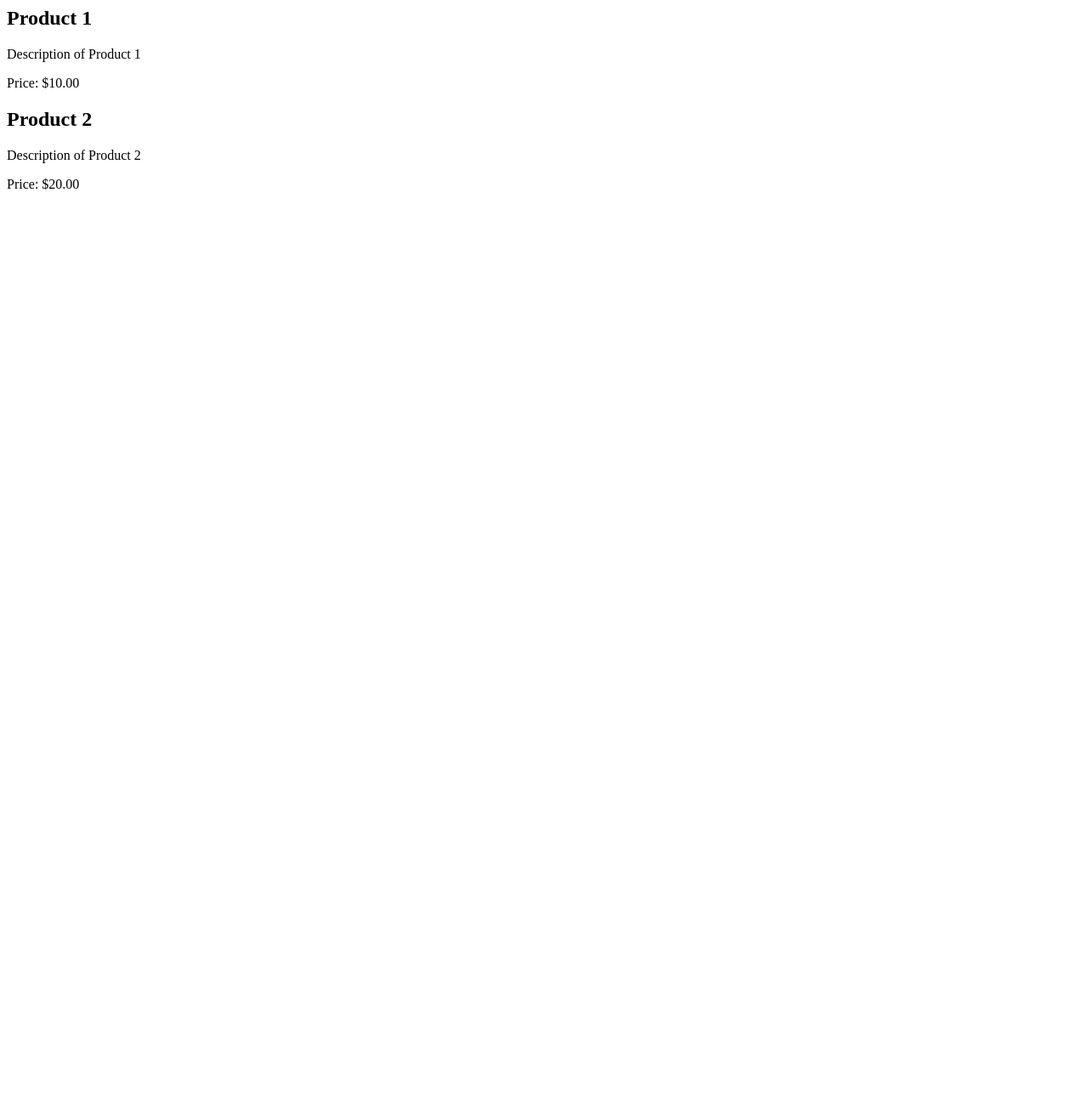
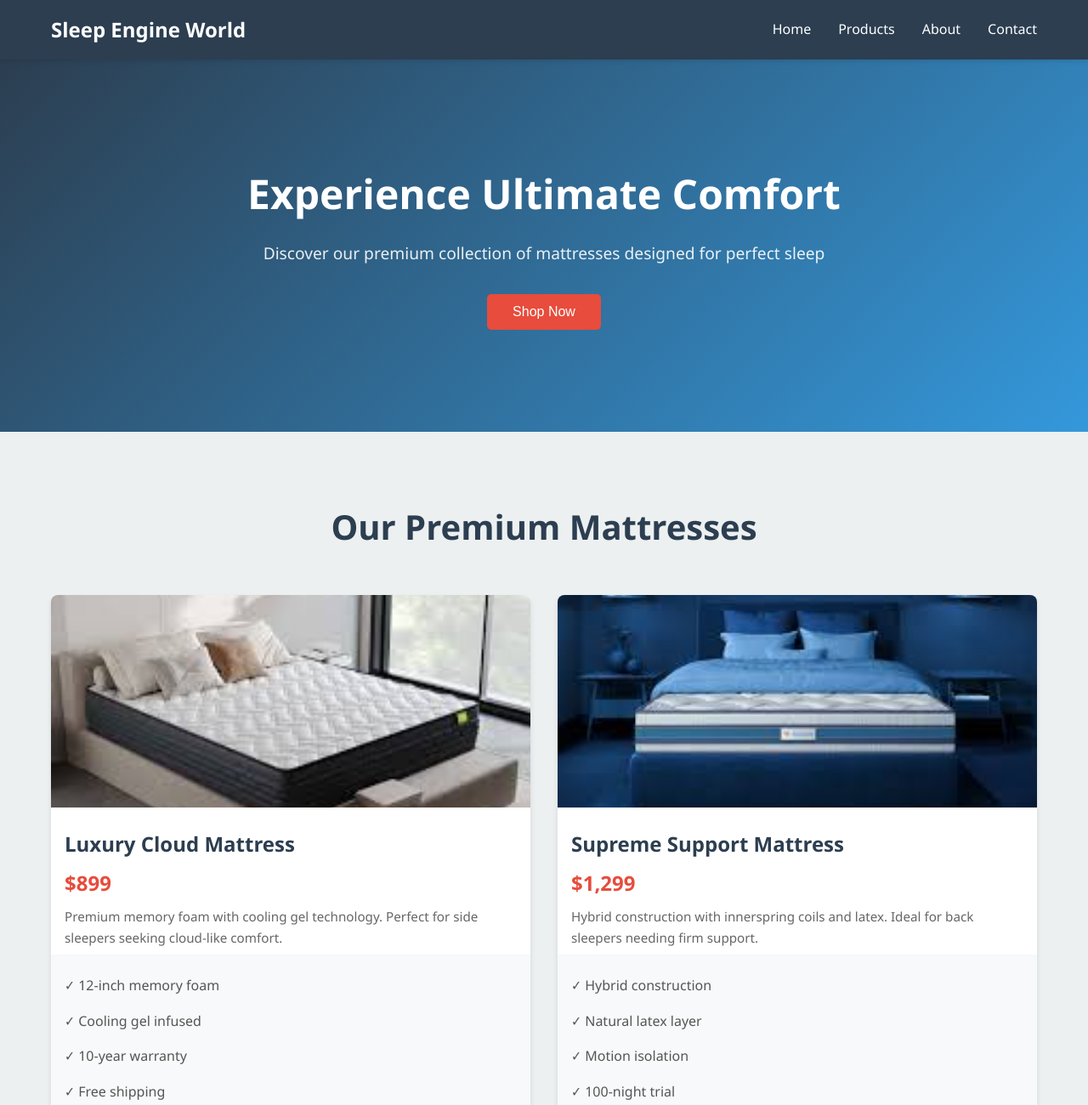
Before and after one commit to shivamnagpal066/SleepEngineWorld, a plain HTML site: page index.html in a window 1280 px wide. Shown: the top 1300 px of the page at 85% size. Before the commit the page ends 800 px from the top, so only its background shows below. Drawn offline with Linux system fonts and the light colour scheme.

Commit message:
Updated index.html with new content

```diff
--- a/index.html
+++ b/index.html
@@ -1,12 +1,128 @@
-<div class="product-card">
-    <h2>Product 1</h2>
-    <p>Description of Product 1</p>
-    <span>Price: $10.00</span>
-    <!-- Button removed -->
-</div>
-<div class="product-card">
-    <h2>Product 2</h2>
-    <p>Description of Product 2</p>
-    <span>Price: $20.00</span>
-    <!-- Button removed -->
-</div>
+<!DOCTYPE html>
+<html lang="en">
+<head>
+    <meta charset="UTF-8">
+    <meta name="viewport" content="width=device-width, initial-scale=1.0">
+    <title>Sleep Engine World - Premium Mattresses</title>
+    <link rel="stylesheet" href="styles.css">
+</head>
+<body>
+    <!-- Navigation -->
+    <nav class="navbar">
+        <div class="container">
+            <div class="logo">Sleep Engine World</div>
+            <ul class="nav-links">
+                <li><a href="#home">Home</a></li>
+                <li><a href="#products">Products</a></li>
+                <li><a href="#about">About</a></li>
+                <li><a href="#contact">Contact</a></li>
+            </ul>
+        </div>
+    </nav>
+
+    <!-- Hero Section -->
+    <section id="home" class="hero">
+        <div class="hero-content">
+            <h1>Experience Ultimate Comfort</h1>
+            <p>Discover our premium collection of mattresses designed for perfect sleep</p>
+            <button class="cta-btn">Shop Now</button>
+        </div>
+    </section>
+
+    <!-- Products Section -->
+    <section id="products" class="products">
+        <div class="container">
+            <h2>Our Premium Mattresses</h2>
+            <div class="product-grid">
+                <!-- Mattress 1 -->
+                <div class="product-card">
+                    <img src="mattress1.jpg" alt="Luxury Cloud Mattress" class="product-img">
+                    <h3>Luxury Cloud Mattress</h3>
+                    <p class="price">$899</p>
+                    <p class="description">Premium memory foam with cooling gel technology. Perfect for side sleepers seeking cloud-like comfort.</p>
+                    <ul class="features">
+                        <li>✓ 12-inch memory foam</li>
+                        <li>✓ Cooling gel infused</li>
+                        <li>✓ 10-year warranty</li>
+                        <li>✓ Free shipping</li>
+                    </ul>
+                </div>
+
+                <!-- Mattress 2 -->
+                <div class="product-card">
+                    <img src="mattress2.jpg" alt="Supreme Support Mattress" class="product-img">
+                    <h3>Supreme Support Mattress</h3>
+                    <p class="price">$1,299</p>
+                    <p class="description">Hybrid construction with innerspring coils and latex. Ideal for back sleepers needing firm support.</p>
+                    <ul class="features">
+                        <li>✓ Hybrid construction</li>
+                        <li>✓ Natural latex layer</li>
+                        <li>✓ Motion isolation</li>
+                        <li>✓ 100-night trial</li>
+                    </ul>
+                </div>
+            </div>
+        </div>
+    </section>
+
+    <!-- About Section -->
+    <section id="about" class="about">
+        <div class="container">
+            <h2>Why Choose Sleep Engine World?</h2>
+            <div class="about-content">
+                <div class="about-item">
+                    <h3>🛏️ Premium Quality</h3>
+                    <p>We only use the finest materials sourced from trusted manufacturers worldwide.</p>
+                </div>
+                <div class="about-item">
+                    <h3>💤 Sleep Science</h3>
+                    <p>Our mattresses are designed with sleep science principles for optimal rest and recovery.</p>
+                </div>
+                <div class="about-item">
+                    <h3>🎁 Best Warranty</h3>
+                    <p>All our mattresses come with comprehensive warranties and satisfaction guarantees.</p>
+                </div>
+            </div>
+        </div>
+    </section>
+
+    <!-- Contact Section -->
+    <section id="contact" class="contact">
+        <div class="container">
+            <h2>Get In Touch</h2>
+            <form class="contact-form">
+                <input type="text" placeholder="Your Name" required>
+                <input type="email" placeholder="Your Email" required>
+                <textarea placeholder="Your Message" rows="5" required></textarea>
+                <button type="submit" class="submit-btn">Send Message</button>
+            </form>
+        </div>
+    </section>
+
+    <!-- Communication Section -->
+    <section id="communication" class="communication">
+        <div class="container">
+            <h2>Need Help? Contact Us Directly</h2>
+            <div class="communication-options">
+                <a href="tel:9017619611" class="call-btn">
+                    <span>📞</span>
+                    <span>Call Us: 9017619611</span>
+                </a>
+                <a href="https://wa.me/919017619611" target="_blank" class="whatsapp-btn">
+                    <span>💬</span>
+                    <span>Chat on WhatsApp</span>
+                </a>
+            </div>
+        </div>
+    </section>
+
+    <!-- Footer -->
+    <footer class="footer">
+        <div class="container">
+            <p>&copy; 2026 Sleep Engine World. All rights reserved.</p>
+        </div>
+    </footer>
+
+    <script src="script.js"></script>
+</body>
+</html>
```
